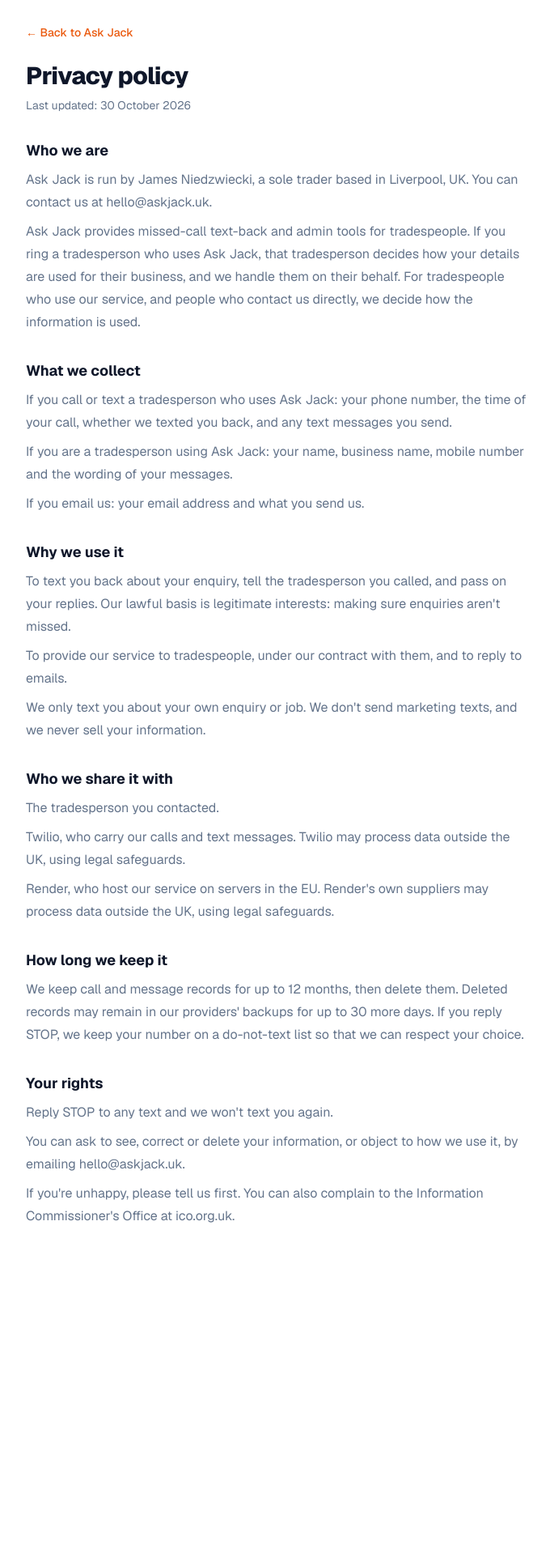
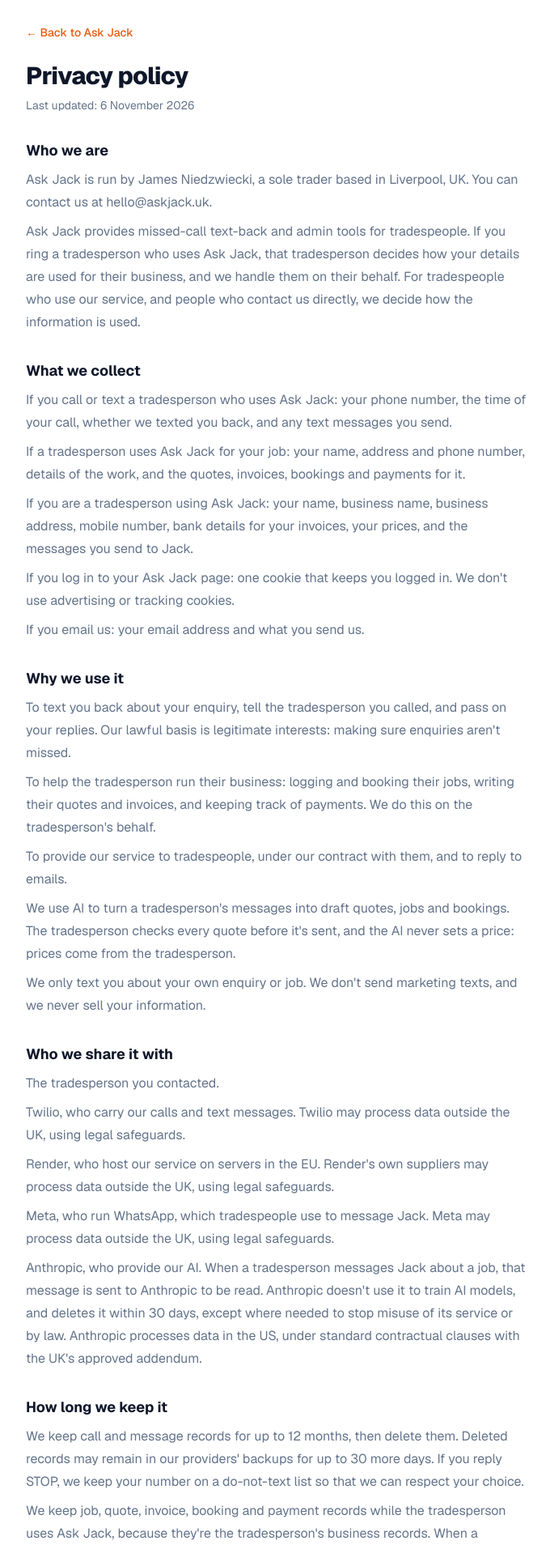
Before and after one commit to jniedzw/askjack-site, a Next.js app: page /privacy in a window 1280 px wide. Shown: the part 20-1933 px from the top of the page at 81% size, without its empty margins (296-976 px from the left). Before the commit the page ends 1584 px from the top, so only its background shows below. Built offline with nearby package versions, Linux system fonts and the light colour scheme.

Commit message:
Update the privacy policy for jobs, WhatsApp and AI

```diff
--- a/app/privacy/page.tsx
+++ b/app/privacy/page.tsx
@@ -18,7 +18,9 @@ const sections = [
     heading: "What we collect",
     body: [
       "If you call or text a tradesperson who uses Ask Jack: your phone number, the time of your call, whether we texted you back, and any text messages you send.",
-      "If you are a tradesperson using Ask Jack: your name, business name, mobile number and the wording of your messages.",
+      "If a tradesperson uses Ask Jack for your job: your name, address and phone number, details of the work, and the quotes, invoices, bookings and payments for it.",
+      "If you are a tradesperson using Ask Jack: your name, business name, business address, mobile number, bank details for your invoices, your prices, and the messages you send to Jack.",
+      "If you log in to your Ask Jack page: one cookie that keeps you logged in. We don't use advertising or tracking cookies.",
       "If you email us: your email address and what you send us.",
     ],
   },
@@ -26,7 +28,9 @@ const sections = [
     heading: "Why we use it",
     body: [
       "To text you back about your enquiry, tell the tradesperson you called, and pass on your replies. Our lawful basis is legitimate interests: making sure enquiries aren't missed.",
+      "To help the tradesperson run their business: logging and booking their jobs, writing their quotes and invoices, and keeping track of payments. We do this on the tradesperson's behalf.",
       "To provide our service to tradespeople, under our contract with them, and to reply to emails.",
+      "We use AI to turn a tradesperson's messages into draft quotes, jobs and bookings. The tradesperson checks every quote before it's sent, and the AI never sets a price: prices come from the tradesperson.",
       "We only text you about your own enquiry or job. We don't send marketing texts, and we never sell your information.",
     ],
   },
@@ -36,12 +40,15 @@ const sections = [
       "The tradesperson you contacted.",
       "Twilio, who carry our calls and text messages. Twilio may process data outside the UK, using legal safeguards.",
       "Render, who host our service on servers in the EU. Render's own suppliers may process data outside the UK, using legal safeguards.",
+      "Meta, who run WhatsApp, which tradespeople use to message Jack. Meta may process data outside the UK, using legal safeguards.",
+      "Anthropic, who provide our AI. When a tradesperson messages Jack about a job, that message is sent to Anthropic to be read. Anthropic doesn't use it to train AI models, and deletes it within 30 days, except where needed to stop misuse of its service or by law. Anthropic processes data in the US, under standard contractual clauses with the UK's approved addendum.",
     ],
   },
   {
     heading: "How long we keep it",
     body: [
       "We keep call and message records for up to 12 months, then delete them. Deleted records may remain in our providers' backups for up to 30 more days. If you reply STOP, we keep your number on a do-not-text list so that we can respect your choice.",
+      "We keep job, quote, invoice, booking and payment records while the tradesperson uses Ask Jack, because they're the tradesperson's business records. When a tradesperson leaves, we give them a copy and delete the records within 30 days.",
     ],
   },
   {
@@ -61,7 +68,7 @@ export default function Privacy() {
         ← Back to Ask Jack
       </Link>
       <h1 className="mt-6 text-3xl font-extrabold tracking-tight">Privacy policy</h1>
-      <p className="mt-2 text-sm text-muted">Last updated: 30 October 2026</p>
+      <p className="mt-2 text-sm text-muted">Last updated: 6 November 2026</p>
       {sections.map((section) => (
         <section key={section.heading} className="mt-8">
           <h2 className="text-lg font-bold">{section.heading}</h2>
```
